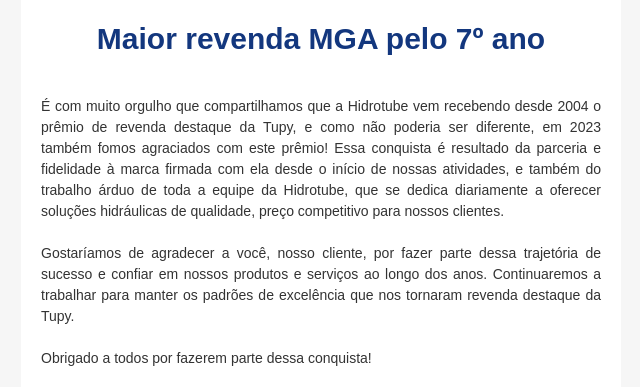
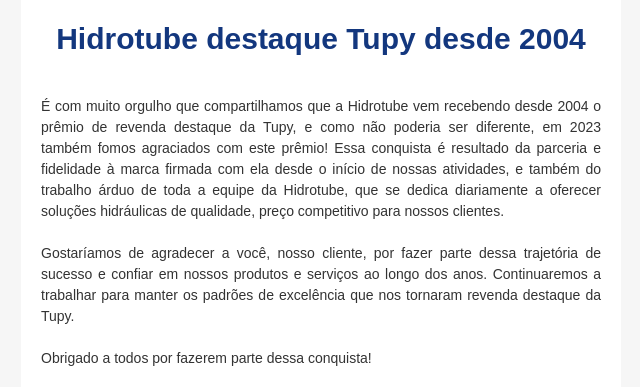
Before and after one commit to caiquevendemiatti/email_sender, a Django app: template templates/premio_tupy.html in a window 1280 px wide. Shown: the part 481-868 px from the top of the page, without its empty margins (319-959 px from the left). Run offline with Django 4.2, Linux system fonts and the light colour scheme; the template is opened without the code that fills it, so the values that code supplies are empty.

Commit message:
Fix on Tupy HTML

```diff
--- a/templates/premio_tupy.html
+++ b/templates/premio_tupy.html
@@ -112,7 +112,7 @@
                   <td align="center" valign="top" style="padding:0;Margin:0;width:560px">
                    <table cellpadding="0" cellspacing="0" width="100%" role="presentation" style="mso-table-lspace:0pt;mso-table-rspace:0pt;border-collapse:collapse;border-spacing:0px">
                      <tr>
-                      <td align="left" style="padding:0;Margin:0"><h1 style="Margin:0;line-height:36px;mso-line-height-rule:exactly;font-family:arial, 'helvetica neue', helvetica, sans-serif;font-size:30px;font-style:normal;font-weight:normal;color:#13377e;text-align:center"><b>Maior revenda MGA pelo 7º&nbsp;ano</b></h1></td>
+                      <td align="left" style="padding:0;Margin:0"><h1 style="Margin:0;line-height:36px;mso-line-height-rule:exactly;font-family:arial, 'helvetica neue', helvetica, sans-serif;font-size:30px;font-style:normal;font-weight:normal;color:#13377e;text-align:center"><b>Hidrotube destaque Tupy desde 2004</b></h1></td>
                      </tr>
                    </table></td>
                  </tr>
```
